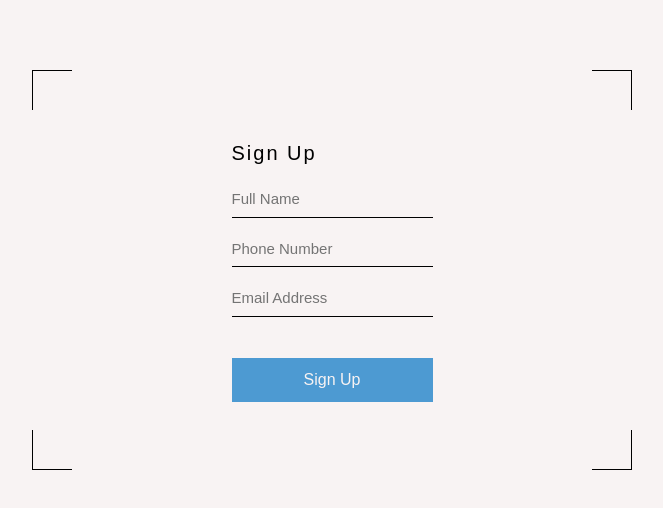
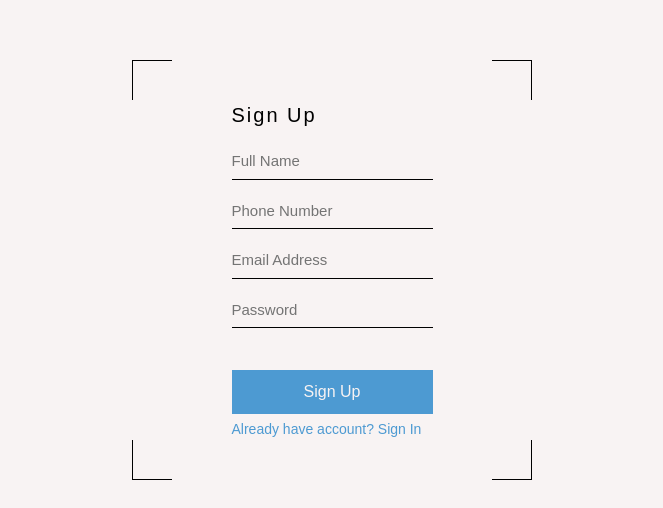
Before and after one commit to ryvexc/e-bank, a Next.js app: page /components/Login in a window 1280 px wide. Shown: the part 130-638 px from the top of the page, without its empty margins (308-971 px from the left). Built offline with nearby package versions, Linux system fonts and the light colour scheme; no server answers.

Commit message:
Login Page

```diff
--- a/pages/components/Login.jsx
+++ b/pages/components/Login.jsx
@@ -11,7 +11,7 @@ const Login = () => {
     if (user) router.replace("/")
   }, [user])
 
-  const SubmitHandler = async (e) => {
+  const SignUpSubmitHandler = async (e) => {
     isLoading(true)
     e.preventDefault()
     const body = {
@@ -32,9 +32,67 @@ const Login = () => {
     }
   }
 
-  // ini gausa di edit
-  const labelsRef = [useRef(null), useRef(null), useRef(null)];
-  const inputsRef = [useRef(null), useRef(null), useRef(null)];
+  const SignUp = () => {
+    return <>
+      <h1>Sign Up</h1>
+      <div className="input-wrapper">
+        <label className="label" ref={labelsRef[0]}>Full Name</label>
+        <input id="0" ref={inputsRef[0]} type="text" onFocus={e => setFocus(e)} onBlur={e => setAbort(e)} autoComplete="off" required />
+        <label className="label" ref={labelsRef[1]}>Phone Number</label>
+        <input id="1" ref={inputsRef[1]} type="text" onFocus={e => setFocus(e)} onBlur={e => setAbort(e)} autoComplete="off" required />
+        <label className="label" ref={labelsRef[2]}>Email Address</label>
+        <input id="2" ref={inputsRef[2]} type="text" onFocus={e => setFocus(e)} onBlur={e => setAbort(e)} autoComplete="off" required />
+        <label className="label" ref={labelsRef[3]}>Password</label>
+        <input id="3" ref={inputsRef[3]} type="text" onFocus={e => setFocus(e)} onBlur={e => setAbort(e)} autoComplete="off" required />
+      </div>
+      <button onClick={e => SubmitHandler(e)}>Sign Up</button>
+      <p className='link' onClick={e => linkOnclick(e)}>Already have account? Sign In</p>
+    </>
+  }
+
+  const SignIn = () => {
+    return <>
+      <h1>Sign In</h1>
+      <div className="input-wrapper">
+        <label className="label" ref={labelsRef[0]}>Email Address</label>
+        <input id="0" ref={inputsRef[0]} type="text" onFocus={e => setFocus(e)} onBlur={e => setAbort(e)} autoComplete="off" required />
+        <label className="label" ref={labelsRef[1]}>Password</label>
+        <input id="1" ref={inputsRef[1]} type="text" onFocus={e => setFocus(e)} onBlur={e => setAbort(e)} autoComplete="off" required />
+      </div>
+      <button onClick={e => SubmitHandler(e)}>Sign In</button>
+      <p className='link' onClick={e => linkOnclick(e)}>Just Register? Sign Up</p>
+    </>
+  }
+
+  let isSignIn = false;
+  const boxLogin = useRef(null);
+  const boxState = useRef(null);
+  const [loginBoxState, setLoginBoxState] = useState(<SignUp />);
+  const linkOnclick = async (e) => {
+    boxLogin.current.style.width = "0px";
+    boxState.current.style.opacity = "0";
+    await new Promise(resolve => setTimeout(resolve, 100));
+    boxState.current.style.display = "none";
+    await new Promise(resolve => setTimeout(resolve, 100));
+    boxState.current.style.opacity = "1";
+    await new Promise(resolve => setTimeout(resolve, 100));
+    boxState.current.style.display = "block";
+
+    if (isSignIn) {
+      console.log("Spawning SignUP");
+      setLoginBoxState(<SignUp />);
+      isSignIn = false;
+    }
+    else {
+      console.log("Spawning SignIN");
+      setLoginBoxState(<SignIn />);
+      isSignIn = true;
+    }
+    boxLogin.current.style.width = "400px";
+  }
+
+  const labelsRef = [useRef(null), useRef(null), useRef(null), useRef(null)];
+  const inputsRef = [useRef(null), useRef(null), useRef(null), useRef(null)];
   const setFocus = (e) => {
     labelsRef[parseInt(e.target.id)].current.classList.add("label-active");
     for (let i = 0; i < inputsRef.length; i++) if (i != e.target.id) inputsRef[i].current.style.transform = "scale(0.95)";
@@ -50,18 +108,9 @@ const Login = () => {
 
   return (<>
     <main className="login-page">
-      <div className="sign-box">
-        <div className="wrapper">
-          <h1>Sign Up</h1>
-          <div className="input-wrapper">
-            <label className="label" ref={labelsRef[0]}>Full Name</label>
-            <input id="0" ref={inputsRef[0]} type="text" onFocus={e => setFocus(e)} onBlur={e => setAbort(e)} autoComplete="off" required />
-            <label className="label" ref={labelsRef[1]}>Phone Number</label>
-            <input id="1" ref={inputsRef[1]} type="text" onFocus={e => setFocus(e)} onBlur={e => setAbort(e)} autoComplete="off" required />
-            <label className="label" ref={labelsRef[2]}>Email Address</label>
-            <input id="2" ref={inputsRef[2]} type="text" onFocus={e => setFocus(e)} onBlur={e => setAbort(e)} autoComplete="off" required />
-          </div>
-          <button onClick={e => SubmitHandler(e)}>Sign Up</button>
+      <div className="sign-box" ref={boxLogin}>
+        <div className="wrapper" ref={boxState}>
+          {loginBoxState}
         </div>
       </div>
     </main>
--- a/pages/index.jsx
+++ b/pages/index.jsx
@@ -1,5 +1,6 @@
 import Sidebar from "./components/Sidebar";
 import Login from "./components/Login";
+import React from "react";
 
 export default function Home() {
   return <>
--- a/styles/login.css
+++ b/styles/login.css
@@ -12,9 +12,10 @@
   padding: 20px;
   width: 75%;
   max-width: 600px;
-  max-height: 400px;
-  height: 50%;
-  min-width: 400px;
+  /* max-height: 400px; */
+  /* height: 50%; */
+  width: 400px;
+  transition: 0.56s;
 }
 
 .sign-box * {
@@ -75,6 +76,11 @@
   height: 100vh;
 }
 
+.wrapper {
+  opacity: 1;
+  transition: 0.25s;
+}
+
 .wrapper .label {
   font-weight: 400;
   font-size: 15px;
@@ -93,8 +99,8 @@
 .input-wrapper {
   display: flex;
   flex-direction: column;
-  max-height: 150px;
-  height: 150px;
+  max-height: 200px;
+  height: 200px;
 }
 
 .sign-box {position:relative}
@@ -108,3 +114,15 @@
 .sign-box:after {top:0;right:0;border-width: 1px 1px 0 0}
 .sign-box>:first-child:before {bottom:0;right:0;border-width: 0 1px 1px 0}
 .sign-box>:first-child:after {bottom:0;left:0;border-width: 0 0 1px 1px}
+
+.link {
+  font-size: 14px;
+  color: var(--primary-color);
+  margin-bottom: 0;
+  margin-top: 5px;
+  cursor: pointer;
+}
+
+.link:hover {
+  text-decoration: underline;
+}
```
